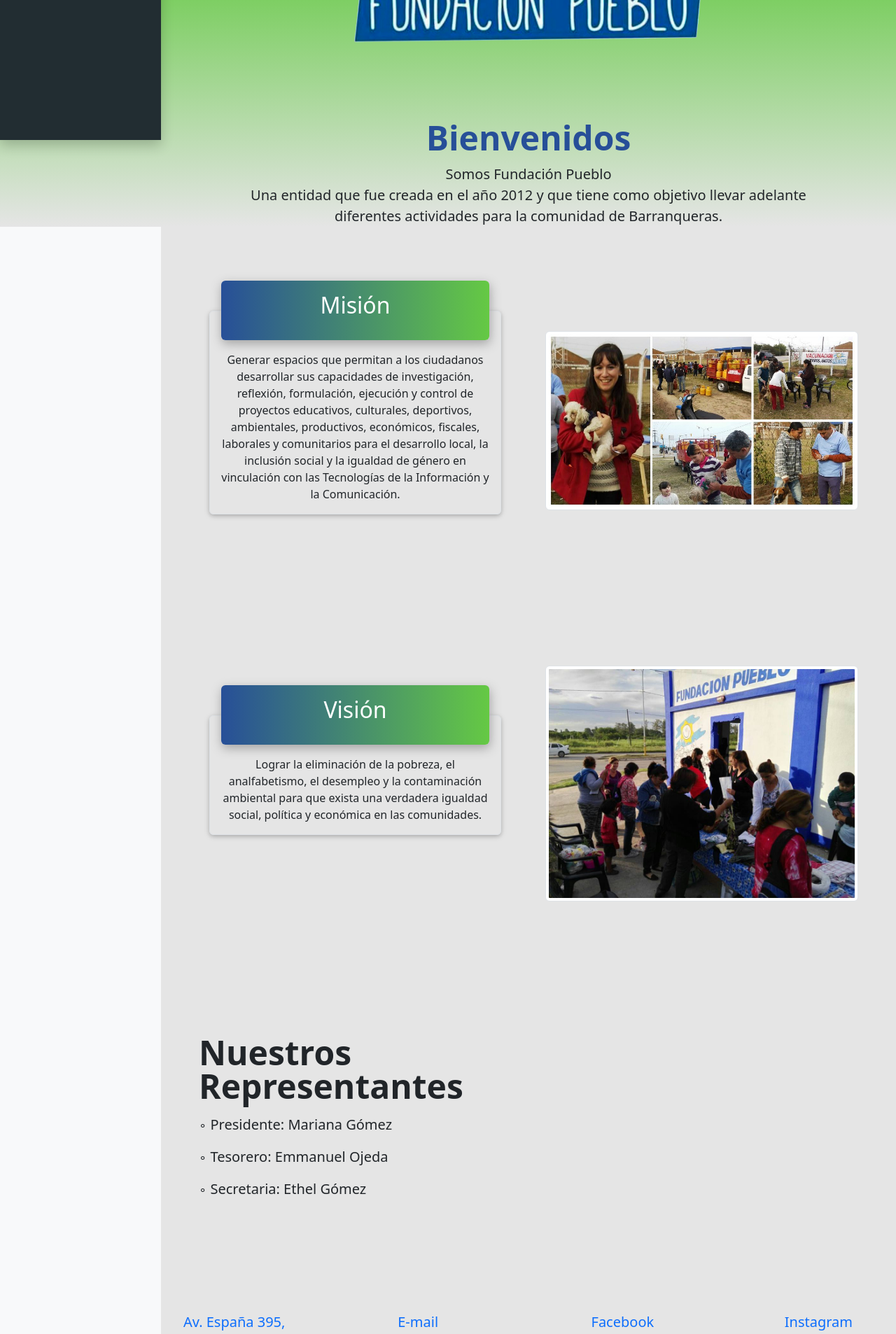
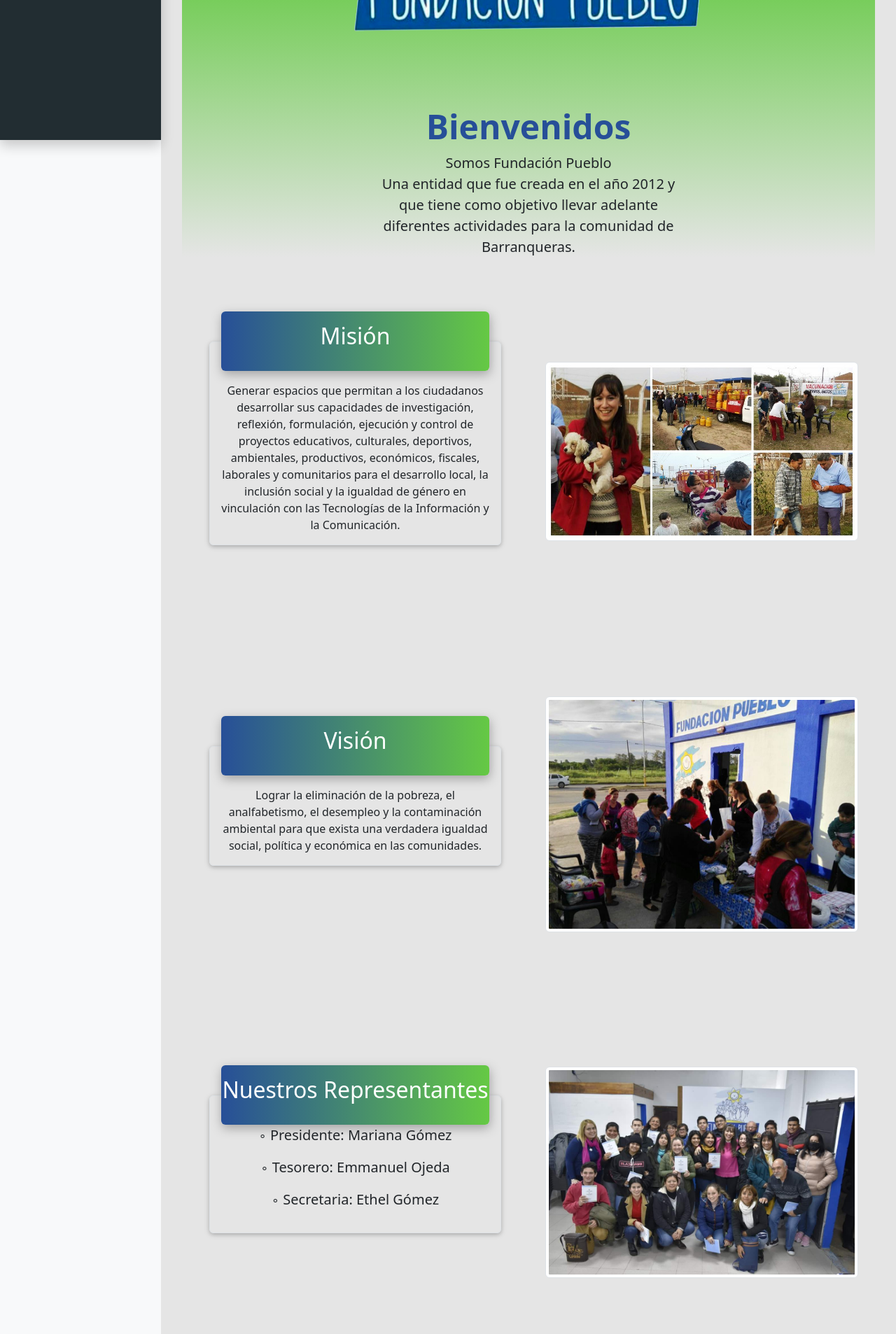
Before and after one commit to Dragonhak/Proyecto9, a Django app: page / in a window 1280 px wide; the page is wider, and only the part inside the window is pictured. Shown: the part 600-2506 px from the top of that part at 70% size. Run offline with Django 4.2, Linux system fonts and the light colour scheme; some libraries are stand-ins or nearby versions.

Commit message:
arreglo home y demas

```diff
--- a/proyecto9/static/css/styles.css
+++ b/proyecto9/static/css/styles.css
@@ -70,6 +70,6 @@ body{
 
 .bienvenidos {
     background: linear-gradient(0deg, #e5e5e5, #65c944, #274f98);
-    margin-left: -400px;
-    margin-right: -400px;
+    /*margin-left: -30px;
+    margin-right: -30px;*/
 }
--- a/proyecto9/templates/base/base_generic.html
+++ b/proyecto9/templates/base/base_generic.html
@@ -26,10 +26,10 @@
         {% include "base/navbar.html" %}
 
         <main class="app-content">
-          <div class="app-title">
+          <!--div class="app-title">
               {% block breadcrumb %}
               {% endblock breadcrumb %}
-          </div>
+          </div-->
           {% block content %}
           {% endblock content %}
       </main>
--- a/proyecto9/templates/home/home.html
+++ b/proyecto9/templates/home/home.html
@@ -1,4 +1,5 @@
 {% extends "base/base_generic.html" %}
+{% load static %}
 
 {% block title %}<title>Inicio</title>{% endblock %}
 
@@ -6,7 +7,6 @@
 <main>
 
   <div class="px-4 pt-4 mt-4 text-center bienvenidos">
-    {% load static %}
     <img class="d-block mx-auto mb-4" src="{% static 'img/logoSINFONDO.png' %}" alt="" width="500" height="600">
     <h1 class="display-5 fw-bold color-blue">Bienvenidos</h1>
     <div class="col-lg-6 mx-auto">
@@ -43,6 +43,7 @@
       </div>
     </div>
   </div>
+
   <div class="b-example-divider"></div>
 
   <div class=" col-xxl-12 px-4 py-5">
@@ -59,7 +60,8 @@
               <h2 class="card-header-title text-white pt-3 text-center">Visión</h2>
             </div>
             <div class="card-body text-center">
-                <p class="card-text mt-3">Lograr la eliminación de la pobreza, el analfabetismo, el desempleo y la contaminación ambiental
+              <p class="card-text mt-3">Lograr la eliminación de la pobreza, el analfabetismo, el desempleo y la
+                contaminación ambiental
                 para que exista una verdadera igualdad social, política y
                 económica en las comunidades.</p>
             </div>
@@ -68,14 +70,23 @@
       </div>
     </div>
   </div>
+
   <div class="b-example-divider"></div>
 
   <div class=" col-xxl-12 px-4 py-5">
     <div class="row flex-lg-row-reverse align-items-center g-5 py-5">
       <div class="col-10 col-sm-8 col-lg-6">
+        <img src="{% static 'img/integrantes.jpg' %}" class="img-thumbnail d-block mx-lg-auto img-fluid"
+          alt="Bootstrap Themes" width="700" height="500" loading="lazy">
       </div>
       <div class="col-lg-6">
-        <h1 class="display-5 fw-bold lh-1 mb-3">Nuestros Representantes</h1>
+        <!--tarjeta 2-->
+        <div class="col-lg-12 col-md-12 mb-4">
+          <div class="card-section border rounded p-3">
+            <div class="card-header-first rounded pb-5">
+              <h2 class="card-header-title text-white pt-3 text-center">Nuestros Representantes</h2>
+            </div>
+            <div class="card-body text-center">
               <p class="lead">◦ Presidente: Mariana Gómez</p>
               <p class="lead">◦ Tesorero: Emmanuel Ojeda</p>
               <p class="lead">◦ Secretaria: Ethel Gómez</p>
@@ -85,6 +96,7 @@
       </div>
     </div>
   </div>
+
   <div class="b-example-divider"></div>
 
   <div class=" col-xxl-12 px-4 pt-5 container">
@@ -95,8 +107,9 @@
             <a class="lead sinsub"
               href="https://www.google.com.ar/maps/place/Av.+Espa%C3%B1a+395,+H3503+Barranqueras,+Chaco/@-27.4860315,-58.9562206,17z/data=!3m1!4b1!4m5!3m4!1s0x944572cde861393d:0xcdda960dff8f3f4c!8m2!3d-27.4860363!4d-58.9540319?hl=en"
               target="_blank">
-              <i class="bi bi-geo-alt" style="margin-left: -30px;"></i>
-              Av. España 395, Barranqueras, Chaco
+              <i class="bi bi-geo-alt" style="margin-left: -30px;"><img src="{% static 'img/maps.png' %}" width="50"
+                  height="50" loading="lazy"></i>
+
               <br>
               <small class="ml-2 pl-2"> </small> </a>
           </div>
@@ -104,17 +117,21 @@
       </div>
 
       <div class="col xxl-3">
-        <div class="d-inline p-2"><a class="lead" href="mailto:fundacionpueblochaco@gmail.com"><i
-              class="bi bi-envelope-paper-fill"></i> E-mail </a></div>
+        <div class="d-inline p-2"><a class="lead" href="mailto:fundacionpueblochaco@gmail.com">
+
+            <i class="bi bi-envelope-paper-fill"></i> <img src="{% static 'img/gmail.png' %}" width="50" height="50"
+              loading="lazy"></a></div>
       </div>
       <div class="col xxl-3">
         <div class="d-inline p-2"><a class="lead" href="https://www.facebook.com/fundacion.pueblo/" target="_blank"><i
-              class="bi bi-facebook"></i> Facebook
+              class="bi bi-facebook"><img src="{% static 'img/facebook.png' %}" width="50" height="50"
+                loading="lazy"></i>
           </a></div>
       </div>
       <div class="col-auto xxl-3">
         <div class="d-inline p-2 ml-auto"><a class="lead" href="https://www.instagram.com/fundacion.pueblo/?hl=es-la/"
-            target="_blank"><i class="bi bi-instagram"></i> Instagram </a></div>
+            target="_blank"><i class="bi bi-instagram"><img src="{% static 'img/instagram.png' %}" width="50"
+                height="50" loading="lazy"></i> </a></div>
       </div>
     </div>
   </div>
```
Also changed, not shown: proyecto9/static/img/facebook.png (added), proyecto9/static/img/gmail.jpg (added), proyecto9/static/img/gmail.png (added), proyecto9/static/img/instagram.png (added), proyecto9/static/img/maps.png (added). Lines whose indentation alone changed are shown as unchanged.
